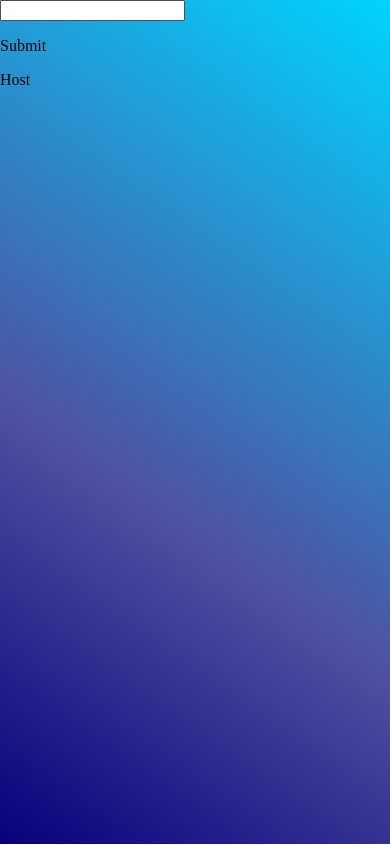
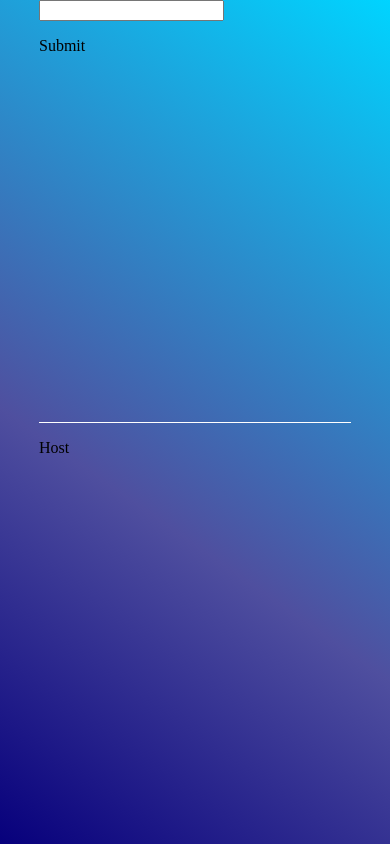
Before and after one commit to corwintines/Spoofity_Client, a React (Create React App) app: page / in a window 390 px wide. Built offline with nearby package versions, Linux system fonts and the light colour scheme.

Commit message:
Basic layout and some Todos

```diff
--- a/src/components/App/App.tsx
+++ b/src/components/App/App.tsx
@@ -13,6 +13,7 @@ const App: React.FC = () => {
 
   return (
     <div className="App">
+      {/* TODO: Add logo here */}
       {
         playlistID
           ? <SongSelection playlistID={playlistID} />
--- /dev/null
+++ b/src/components/Landing/Landing.css
@@ -0,0 +1,39 @@
+.Landing {
+  width: 100%;
+  height: 50%;
+  position: absolute;
+  left: 50%;
+  top: 50%;
+  transform: translate(-50%, -50%);
+}
+
+.landingContainer {
+  width: 49%;
+  height: 100%;
+  float: left;
+}
+
+.verticalBorder {
+  border-style: none solid none none;
+  border-color: white;
+  border-width: 1px;
+}
+
+@media (max-width: 1024px) {
+  .Landing {
+    width: 80%;
+    height: 100%;
+    position: relative;
+  }
+
+  .landingContainer {
+    width: 100%;
+    height: 50%;
+  }
+
+  .verticalBorder {
+    border-style: none none solid none;
+    border-color: white;
+    border-width: 1px;
+  }
+}
--- a/src/components/Landing/Landing.tsx
+++ b/src/components/Landing/Landing.tsx
@@ -4,6 +4,9 @@ import React from 'react'
 // Components
 import Button from '../Button/Button'
 import PlaylistSignIn from '../PlaylistSignIn/PlaylistSignIn'
+
+// Styles
+import './Landing.css'
 
 // Component Interface
 type Props = {
@@ -12,12 +15,17 @@ type Props = {
 
 const Landing: React.FC<Props> = (props) => {
   return (
-    <div className="Landing">
-      <PlaylistSignIn setPlaylistID={props.setPlaylistID}/>
-      <Button
-        label={'Host'}
-        click={() => {console.log('Temp')}}
-      />
+    <div className='Landing'>
+      <div className='landingContainer verticalBorder'>
+        <PlaylistSignIn setPlaylistID={props.setPlaylistID}/>
+      </div>
+      <div className='landingContainer'>
+        <Button
+          label={'Host'}
+          // TODO: Implement login screen for host, and navigation to it through this method
+          click={() => {console.log('Temp')}}
+        />
+      </div>
     </div>
   )
 }
--- a/src/components/PlaylistSignIn/PlaylistSignIn.tsx
+++ b/src/components/PlaylistSignIn/PlaylistSignIn.tsx
@@ -20,6 +20,7 @@ const PlaylistSignIn: React.FC<Props> = (props) => {
       />
       <Button
         label={'Submit'}
+        // TODO: Implement server connection for playlist verification
         click={() => {props.setPlaylistID(currentPlaylist)}}
       />
     </div>
```
